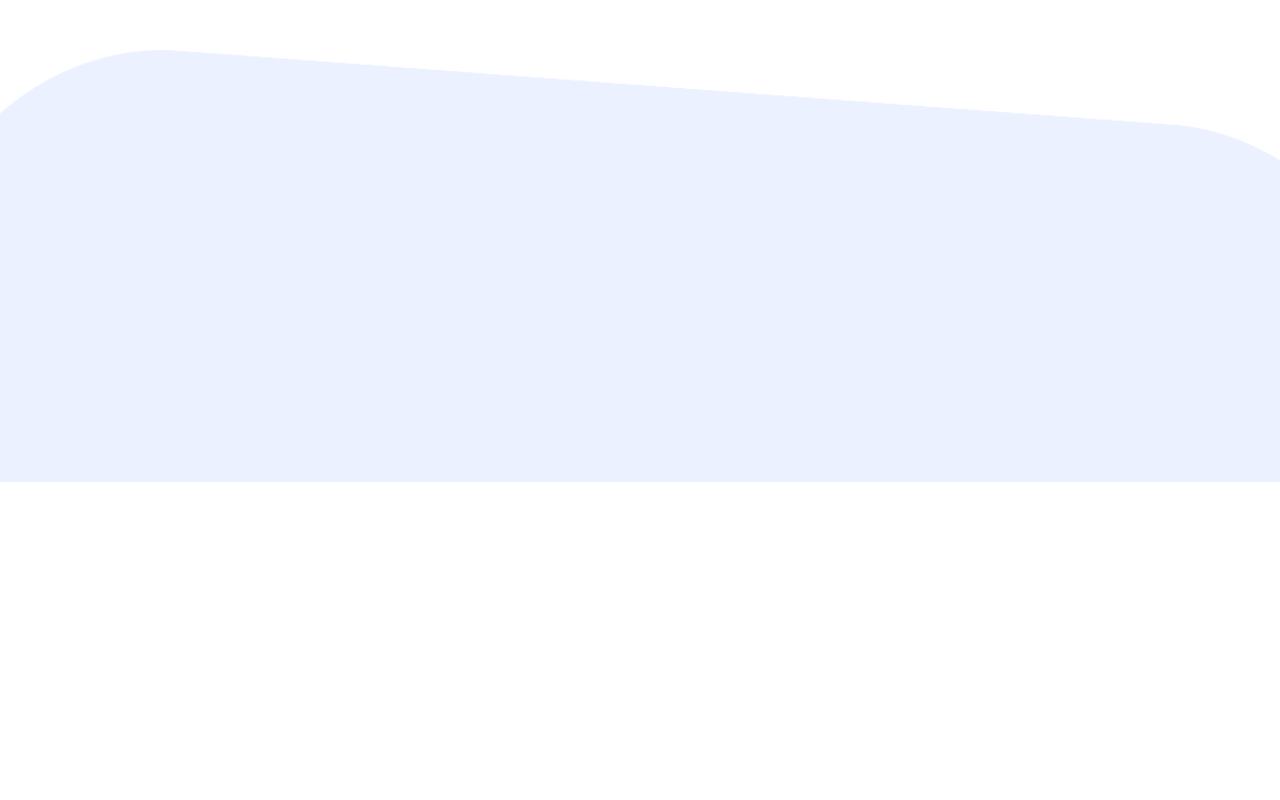
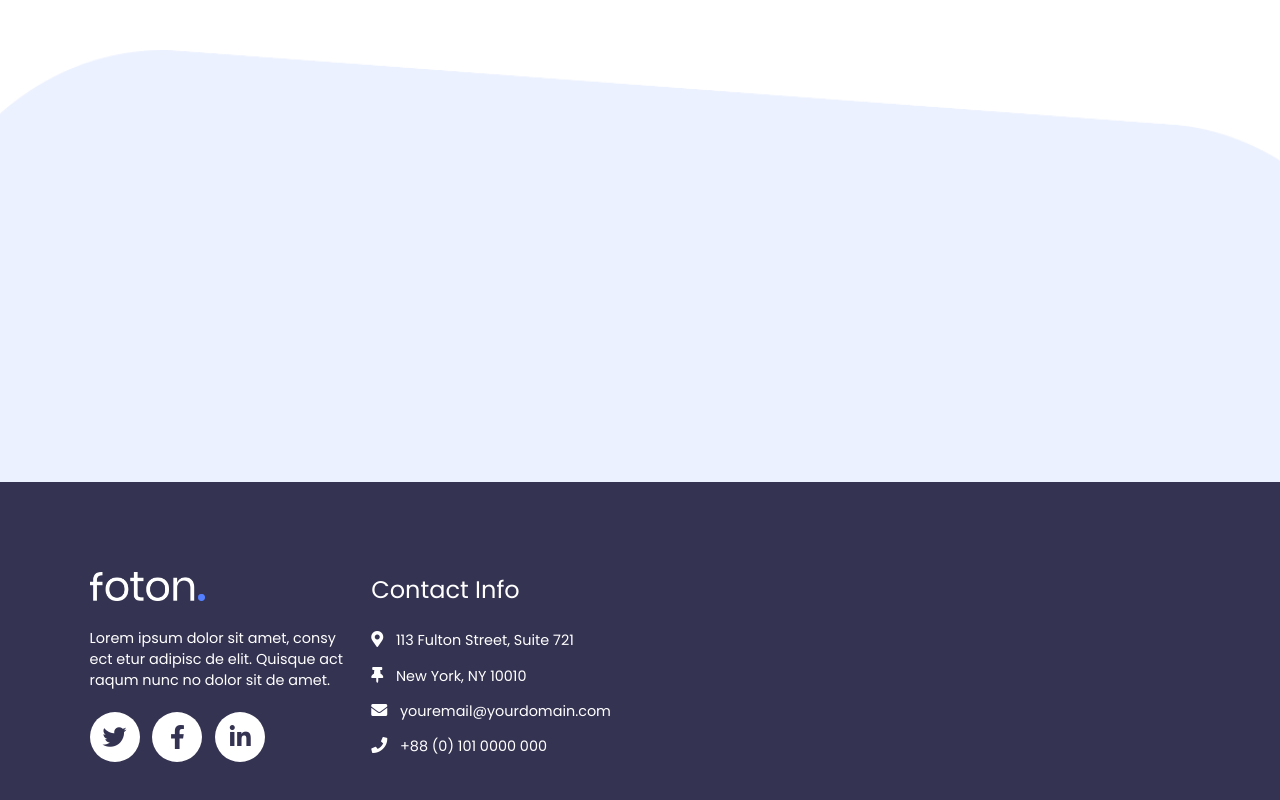
Before and after one commit to nimapm/Foton, a React (Create React App) app: page / in a window 1280 px wide. Shown: the part 5918-6718 px from the top of the page. Before the commit the page ends 6400 px from the top, so only its background shows below. Built offline with nearby package versions, Linux system fonts and the light colour scheme.

Commit message:
footer started

```diff
--- a/package.json
+++ b/package.json
@@ -10,6 +10,7 @@
     "node-sass": "^4.14.1",
     "react": "^16.13.1",
     "react-dom": "^16.13.1",
+    "react-fontawesome": "^1.7.1",
     "react-owl-carousel": "^2.3.1",
     "react-router": "^5.2.0",
     "react-router-dom": "^5.2.0",
--- a/public/index.html
+++ b/public/index.html
@@ -27,6 +27,11 @@
 
     <script src="https://cdnjs.cloudflare.com/ajax/libs/jquery/3.5.1/jquery.min.js"></script>
 
+    <link
+      href="https://cdnjs.cloudflare.com/ajax/libs/font-awesome/5.14.0/css/all.min.css"
+      rel="stylesheet"
+    />
+
     <title>React App</title>
   </head>
   <body>
--- a/src/assets/css/_global.scss
+++ b/src/assets/css/_global.scss
@@ -7,14 +7,12 @@
 }
 
 .cnt1 {
-    @include cnt1
+  @include cnt1;
 }
 
 .cnt2 {
-    @include cnt2
+  @include cnt2;
 }
-
-
 
 /* header start */
 header {
@@ -46,7 +44,6 @@ header {
   width: 100%;
   height: 100%;
   position: relative;
-
 }
 
 .header-content {
@@ -54,28 +51,20 @@ header {
   display: inline-block;
 }
 
+$header-children-sizes: 15%, 70%, 15%;
 
-
-$header-children-sizes: 15%,
-70%,
-15%;
-
-$header-children-colors:rgba(139, 0, 0, 0.2),
-rgba(0, 0, 139, 0.104),
+$header-children-colors: rgba(139, 0, 0, 0.2), rgba(0, 0, 139, 0.104),
   rgba(12, 9, 4, 0.149);
 
 //
 // this code will change left position with $container-bg-left
 
 @for $item from 1 through length($header-children-sizes) {
-
-
   .header-content:nth-child(#{$item}) {
     width: nth($header-children-sizes, $item);
     // background-color: nth($header-children-colors, $item);
   }
 }
-
 
 .header-main-logo {
   width: 100%;
@@ -87,7 +76,6 @@ rgba(12, 9, 4, 0.149);
 .main-logo {
   width: 50%;
 }
-
 
 .header-main-navigation {
   width: 100%;
@@ -129,7 +117,9 @@ rgba(12, 9, 4, 0.149);
         margin-right: 5%;
         cursor: pointer;
       }
-
+    }
+  }
+}
 
 // search icon
 .search-1 {
@@ -143,26 +133,21 @@ rgba(12, 9, 4, 0.149);
 }
 
 .mkdf-light-header:not(.mkdf-sticky-header-appear) .open-box {
-                fill: #5580FF !important;
+  fill: #5580ff !important;
 }
 
 .open-lines {
-                fill: #FFFFFF !important;
+  fill: #ffffff !important;
 }
 
 .mkdf-light-header .open-lines {
   fill: #fff !important;
 }
 
-
-
-            div:not(.mkdf-sticky-header):not(.fixed) .mkdf-side-menu-button-opener:hover .open-box {
-                fill: #FF8A73 !important;
-            }
-
-
-        }
-    }
+div:not(.mkdf-sticky-header):not(.fixed)
+  .mkdf-side-menu-button-opener:hover
+  .open-box {
+  fill: #ff8a73 !important;
 }
 
 // search box
@@ -175,32 +160,25 @@ rgba(12, 9, 4, 0.149);
   position: absolute;
   top: 0;
 
-    box-shadow: 0 10px 55px 5px rgba(137, 173, 255, .35);
+  box-shadow: 0 10px 55px 5px rgba(137, 173, 255, 0.35);
 
   background-color: rgb(250, 250, 250);
 }
-
 
 .main-search-box-content {
   height: 100%;
   display: inline-block;
 }
 
+$header-search-children-sizes: 10%, 80%, 10%;
 
-$header-search-children-sizes: 10%,
-80%,
-10%;
-
-$header-search-children-colors:rgba(139, 0, 0, 0.4),
-rgba(0, 0, 139, 0.4),
+$header-search-children-colors: rgba(139, 0, 0, 0.4), rgba(0, 0, 139, 0.4),
   rgba(12, 9, 4, 0.4);
 
 //
 // this code will change left position with $container-bg-left
 
 @for $item from 1 through length($header-search-children-sizes) {
-
-
   .main-search-box-content:nth-child(#{$item}) {
     width: nth($header-search-children-sizes, $item);
     // background-color: nth($header-search-children-colors, $item);
@@ -229,7 +207,7 @@ rgba(12, 9, 4, 0.4);
   outline: 0;
   outline-offset: 0;
   border-radius: 0;
-    letter-spacing: .085em;
+  letter-spacing: 0.085em;
 }
 
 .search-box-input::placeholder {
@@ -242,11 +220,8 @@ rgba(12, 9, 4, 0.4);
 }
 
 .st0 {
-    fill: #7AA0FF;
+  fill: #7aa0ff;
 }
-
-
-
 
 #mobile-header {
   display: none;
@@ -259,11 +234,106 @@ rgba(12, 9, 4, 0.4);
   text-align: center;
   transition: top 0.3s;
 
-    background-color: darkblue;
+  background-color: $main-white;
+
+  box-shadow: 0 0 15px transparentize($color: $main-blue, $amount: 0.2);
 }
 
+.mobile-menu-hamburger {
+  width: 30%;
+  text-align: left;
+  margin-left: 5%;
+  vertical-align: middle;
+  display: inline-block;
+}
+
+.mobile-menu-logo {
+  width: 65%;
+  text-align: left;
+  vertical-align: middle;
+  display: inline-block;
+
+  img {
+    width: 50%;
+  }
+}
+
+/* header end */
+
+/* footer start  */
+.footer {
+  width: 100%;
+  height: 450px;
+  text-align: center;
+  background-color: $main-darkBlue;
+
+  .footer-content {
+    vertical-align: top;
+    width: 20%;
+    min-height: 60%;
+    margin: 1%;
+
+    display: inline-block;
+  }
+}
+
+.footer-cnt {
+  width: 100%;
+  text-align: left;
+  margin-bottom: 8%;
+
+  img {
+    width: 45%;
+  }
+
+  p {
+    font-size: 0.9em;
+    color: $main-white;
+  }
+
+  h6 {
+    color: $main-white;
+    font-size: 1.5em;
+    font-weight: normal;
+  }
+  i.footer-address {
+    margin-right: 5%;
+  }
+}
+
+.social-icons {
+  width: 50px;
+  height: 50px;
+  background-color: $main-white;
+  border-radius: 50%;
+  display: inline-block;
+  margin-right: 5%;
+
+  i {
+    font-size: 1.5em;
+    margin-top: 10%;
+    color: $main-darkBlue;
+  }
+}
+
+.footer-address {
+  display: inline-block;
+}
+
+.footer-contact-ways {
+  width: 100%;
+  text-align: left;
+  margin-bottom: 4%;
+
+  i {
+    color: white;
+  }
+}
+
+/* footer end  */
+
 @media screen and (max-width: 700px) {
-
+  /* header start  */
   .header-normal,
   #header {
     display: none;
--- /dev/null
+++ b/src/components/global/footer.jsx
@@ -0,0 +1,79 @@
+import React, { Component } from "react";
+
+// imports
+import style from "../../assets/css/_global.scss";
+
+class Footer extends Component {
+  state = {
+    logo: require("../../assets/images/logo/logo.png"),
+    socialMedia: [
+      { logo: "fab fa-twitter", link: "#" },
+      { logo: "fab fa-facebook-f", link: "#" },
+      { logo: "fab fa-linkedin-in", link: "#" },
+    ],
+    contacts: [
+      { icon: "fas fa-map-marker-alt ", text: "113 Fulton Street, Suite 721" },
+      { icon: "fas fa-thumbtack ", text: "New York, NY 10010" },
+      { icon: "fas fa-envelope ", text: "youremail@yourdomain.com" },
+      { icon: "fas fa-phone ", text: "+88 (0) 101 0000 000" },
+    ],
+  };
+  render() {
+    const { logo, socialMedia, contacts } = this.state;
+    return (
+      <div className="footer">
+        <div className="cnt1">
+          <div className="cnt2">
+            <div className="footer-content">
+              <div className="footer-cnt">
+                <img src={logo} />
+              </div>
+              <div className="footer-cnt">
+                <p>
+                  Lorem ipsum dolor sit amet, consy ect etur adipisc de elit.
+                  Quisque act raqum nunc no dolor sit de amet.
+                </p>
+              </div>
+              <div className="footer-cnt">
+                <div className="footer-cnt">
+                  {socialMedia.map((social, index) => (
+                    <a href={social.link}>
+                      <div className="social-icons">
+                        <div className="cnt1">
+                          <div className="cnt2">
+                            <i class={social.logo}></i>
+                          </div>
+                        </div>
+                      </div>
+                    </a>
+                  ))}
+                </div>
+              </div>
+            </div>
+            <div className="footer-content">
+              <div className="footer-cnt">
+                <h6>Contact Info</h6>
+              </div>
+
+              <div className="footer-cnt">
+                {/* <i className="fas fa-map-marker-alt footer-address"></i>
+                <p className="footer-address">113 Fulton Street, Suite 721</p> */}
+                {contacts.map((contact, index) => (
+                  <div className="footer-contact-ways">
+                    <i className={contact.icon + "footer-address"}></i>
+                    <p className="footer-address">{contact.text}</p>
+                    <br />
+                  </div>
+                ))}
+              </div>
+            </div>
+            <div className="footer-content"></div>
+            <div className="footer-content"></div>
+          </div>
+        </div>
+      </div>
+    );
+  }
+}
+
+export default Footer;
--- a/src/components/global/header.jsx
+++ b/src/components/global/header.jsx
@@ -288,7 +288,38 @@ class Header extends Component {
         </div>
         <div id="mobile-header">
           <div className="cnt1">
-            <div className="cnt2"></div>
+            <div className="cnt2 cnt-left">
+              <div className="mobile-menu-hamburger">
+                <svg
+                  xmlns="http://www.w3.org/2000/svg"
+                  width="40"
+                  height="40"
+                  viewBox="0 0 40 40"
+                >
+                  <g>
+                    <path
+                      class="open-box"
+                      d="M35,40H5c-2.8,0-5-2.2-5-5V5c0-2.8,2.2-5,5-5h30c2.8,0,5,2.2,5,5v30C40,37.8,37.8,40,35,40z"
+                    ></path>
+                  </g>
+                  <path
+                    class="open-lines"
+                    d="M28,21H12c-0.6,0-1-0.4-1-1v0c0-0.6,0.4-1,1-1h16c0.6,0,1,0.4,1,1v0C29,20.6,28.6,21,28,21z"
+                  ></path>
+                  <path
+                    class="open-lines"
+                    d="M28,16H12c-0.6,0-1-0.4-1-1v0c0-0.6,0.4-1,1-1h16c0.6,0,1,0.4,1,1v0C29,15.6,28.6,16,28,16z"
+                  ></path>
+                  <path
+                    class="open-lines"
+                    d="M28,26H12c-0.6,0-1-0.4-1-1v0c0-0.6,0.4-1,1-1h16c0.6,0,1,0.4,1,1v0C29,25.6,28.6,26,28,26z"
+                  ></path>
+                </svg>
+              </div>
+              <div className="mobile-menu-logo">
+                <img src={logo.colored} />
+              </div>
+            </div>
           </div>
         </div>
       </header>
--- a/src/components/main.jsx
+++ b/src/components/main.jsx
@@ -10,6 +10,7 @@ import ProtectedData from "./main/protect-data";
 import Prices from "./common/prices";
 import CustomersCarousel from "./common/customers-carousel";
 import Header from "./global/header";
+import Footer from "./global/footer";
 
 class Main extends Component {
   state = {};
@@ -25,6 +26,7 @@ class Main extends Component {
         <ProtectedData />
         <Prices />
         <CustomersCarousel background={true} />
+        <Footer />
       </React.Fragment>
     );
   }
```
Also changed, not shown: 1 other file (tests, documents, lock files or other folders). Lines whose indentation alone changed are shown as unchanged.
